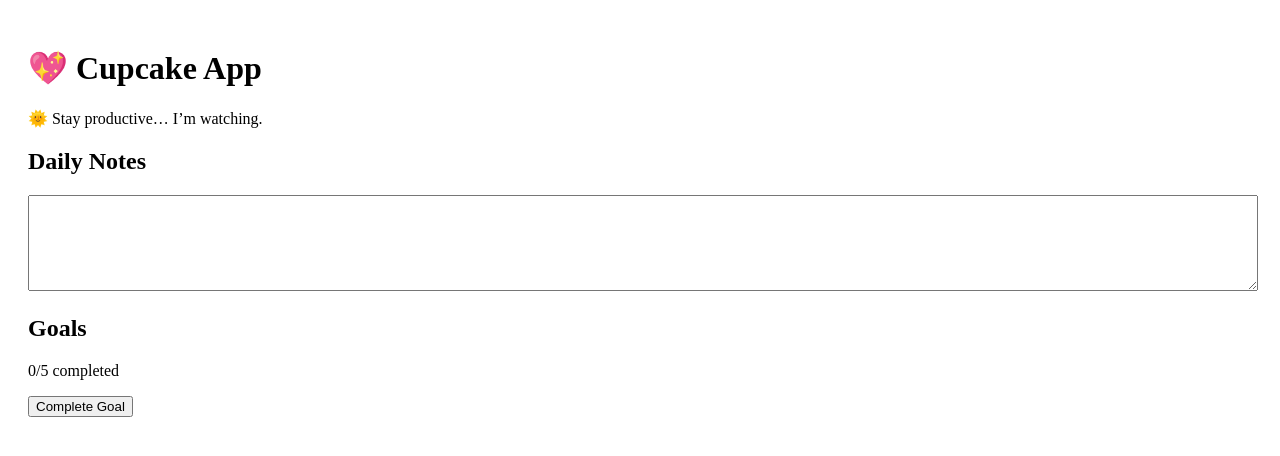
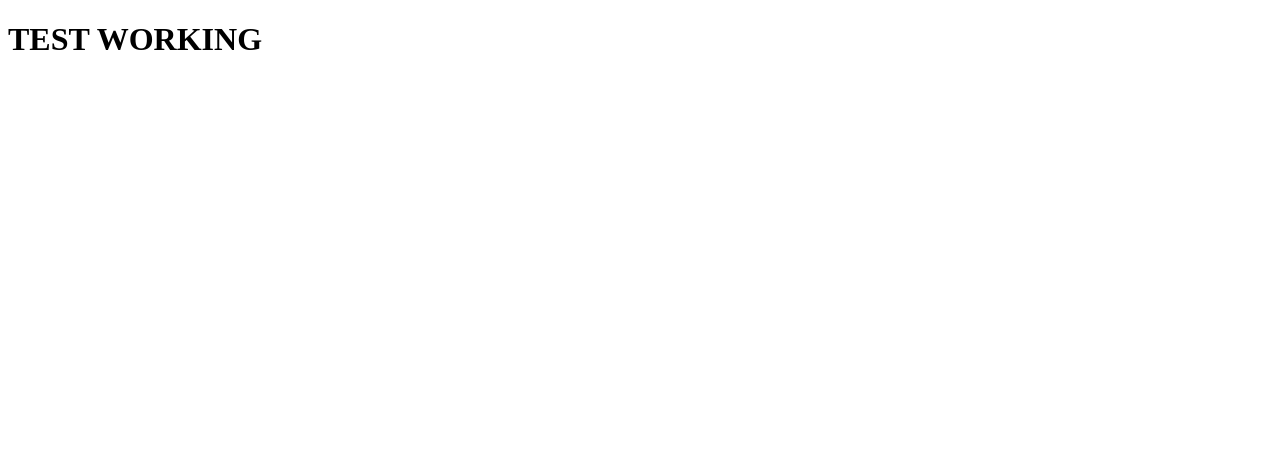
Before and after one commit to arzookhan6817-tech/cupcake-app, a React (Vite) app: page / in a window 1280 px wide. Shown: the top 456 px of the page. Built offline with nearby package versions, Linux system fonts and the light colour scheme.

Commit message:
Update App.jsx

```diff
--- a/src/App.jsx
+++ b/src/App.jsx
@@ -1,68 +1,3 @@
-import { useState, useEffect } from "react";
-
 export default function App() {
-  const [notes, setNotes] = useState("");
-  const [goals, setGoals] = useState(0);
-  const [date] = useState(new Date().toDateString());
-  const [quote, setQuote] = useState("");
-
-  useEffect(() => {
-    const hour = new Date().getHours();
-
-    if (hour < 12) setQuote("🌅 Good morning, don’t ignore me today.");
-    else if (hour < 18) setQuote("🌞 Stay productive… I’m watching.");
-    else setQuote("🌙 Evening already? Still not done?");
-  }, []);
-
-  useEffect(() => {
-    const savedNotes = localStorage.getItem("notes");
-    const savedGoals = localStorage.getItem("goals");
-    const savedDate = localStorage.getItem("date");
-
-    if (savedNotes) setNotes(savedNotes);
-    if (savedGoals) setGoals(Number(savedGoals));
-
-    if (savedDate !== date) {
-      localStorage.setItem("date", date);
-      localStorage.setItem("goals", "0");
-      setGoals(0);
-    }
-  }, [date]);
-
-  useEffect(() => {
-    localStorage.setItem("notes", notes);
-    localStorage.setItem("goals", goals.toString());
-  }, [notes, goals]);
-
-  const completeGoal = () => {
-    const newGoals = goals + 1;
-    setGoals(newGoals);
-
-    if (newGoals === 5) {
-      alert("🎉 100% done. Impressive… for once.");
-    }
-  };
-
-  return (
-    <div style={{ padding: 20 }}>
-      <h1>💖 Cupcake App</h1>
-
-      <p>{quote}</p>
-
-      <h2>Daily Notes</h2>
-      <textarea
-        value={notes}
-        onChange={(e) => setNotes(e.target.value)}
-        rows={6}
-        style={{ width: "100%" }}
-      />
-
-      <h2>Goals</h2>
-      <p>{goals}/5 completed</p>
-
-      <button onClick={completeGoal}>
-        Complete Goal
-      </button>
-    </div>
-  );
+  return <h1>TEST WORKING</h1>;
 }
```
